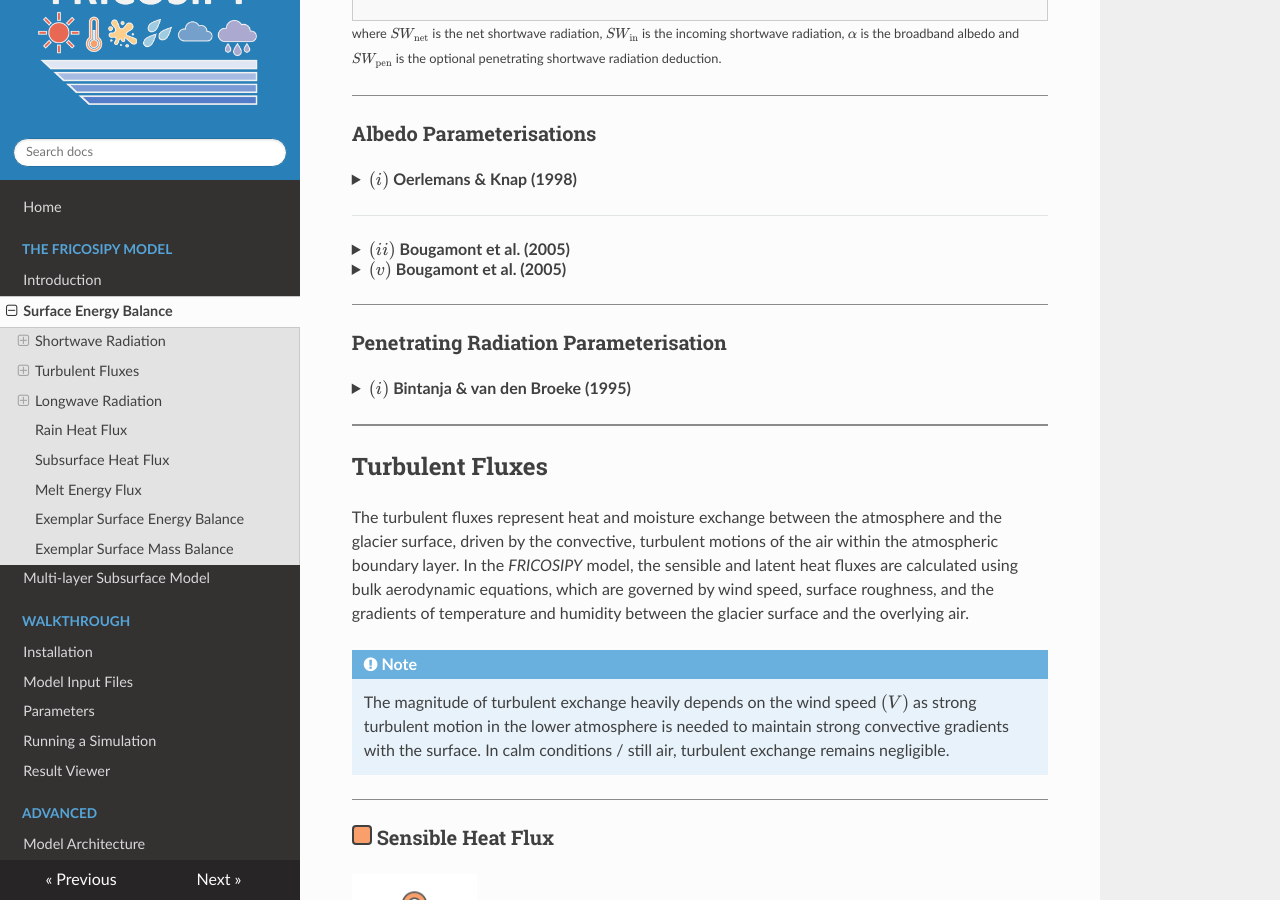
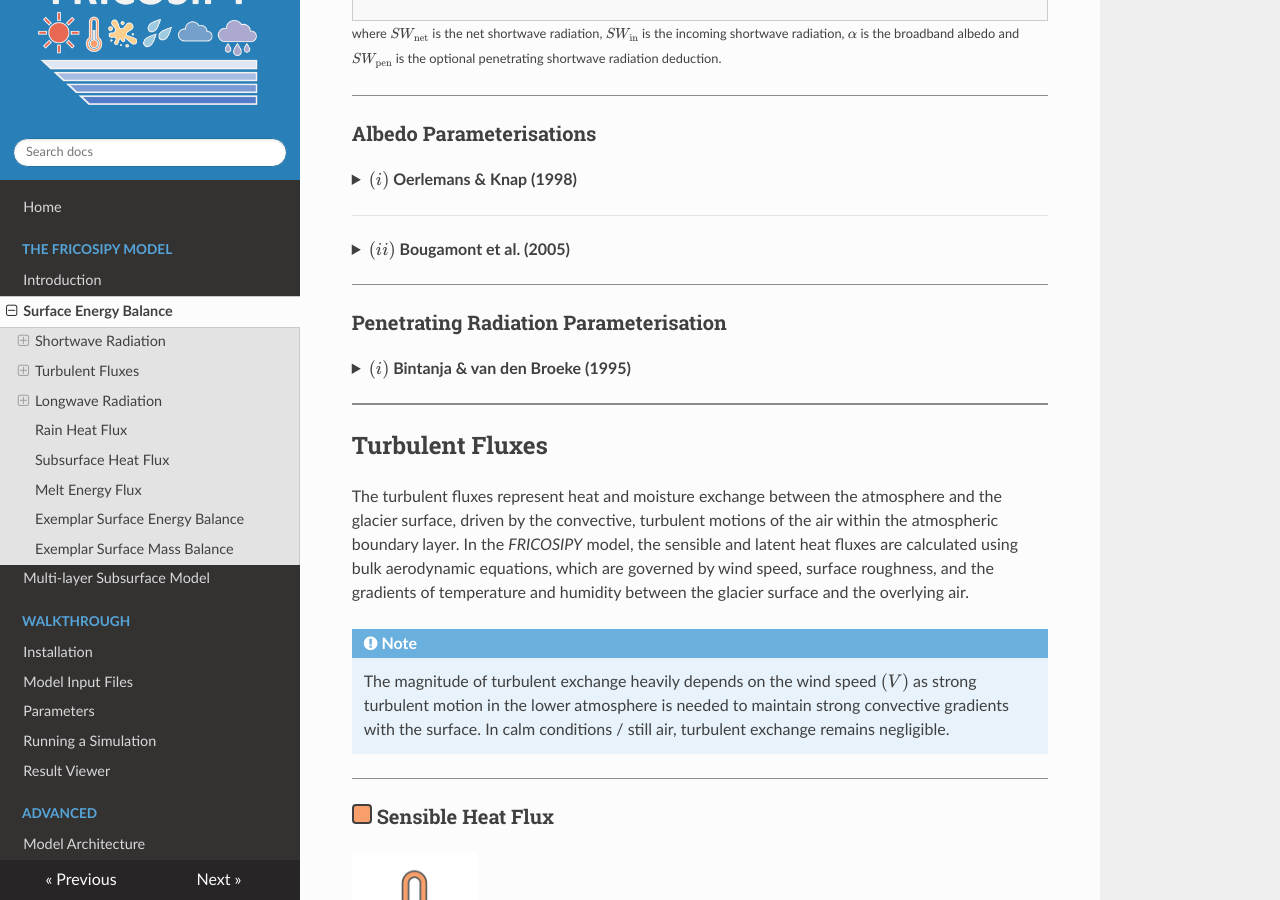
Before and after one commit to MarcusGastaldello/FRICOSIPY, an MkDocs documentation site: the page built from docs/surface_energy_balance.md, in a window 1280 px wide and 900 px high, scrolled down 2561 px. Built offline with MkDocs 1.6.1, drawn with Linux system fonts in a browser that asks for light colours; some of the changed lines change nothing that is shown.

Commit message:
Update surface_energy_balance.md

```diff
--- a/docs/surface_energy_balance.md
+++ b/docs/surface_energy_balance.md
@@ -110,21 +110,6 @@
 ---
 
 ??? "**$(ii)$ Bougamont et al. (2005)**"
-
-    <br>
-    The parameterisation of [Bougamont et al. (2005)](https://doi.org/10.1029/2005JF000348) is an enhancement of the [Oerlemans and Knap (1998)](https://doi.org/10.1017/S0022143000002574) approach that introduces a surface temperature-dependent albedo decay timescale that enables both a faster decay on a melting surface and slower metamorphism in cold conditions.
-
-    $$
-    t^* =
-    \begin{cases}
-    t^*_{\text{wet}}, & T_s = 0^\circ \text{C} \\
-    t^*_{\text{dry}} + K \left[ \max(T_s, T_{\text{max}, t^*}) \right], & T_s < 0^\circ \text{C}
-    \end{cases}
-    $$
-
-    <small>where $t^∗_{\:\text{wet}}$ and $t^∗_{\:\text{dry}}$ are the decay timescales (days) for a melting and dry surface respectively, $K$ is a calibration parameter (day $^\circ$C$^{−1}$) and $T_{\text{max}\:,\:t^∗}$ is a temperature threshold ($^\circ$C) for the decay timescale adjustment.</small>
-
-??? "**$(v)$ Bougamont et al. (2005)**"
 
     The parameterisation of [Bougamont et al. (2005)](https://doi.org/10.1029/2005JF000348) is an enhancement of the [Oerlemans and Knap (1998)](https://doi.org/10.1017/S0022143000002574) approach. It introduces a surface temperature-dependent albedo decay timescale that enables both a faster decay on a melting surface and slower metamorphism in cold conditions.
 
```
